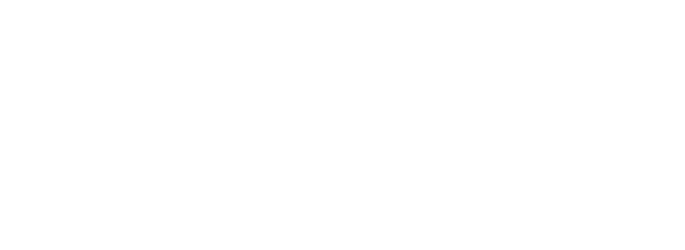
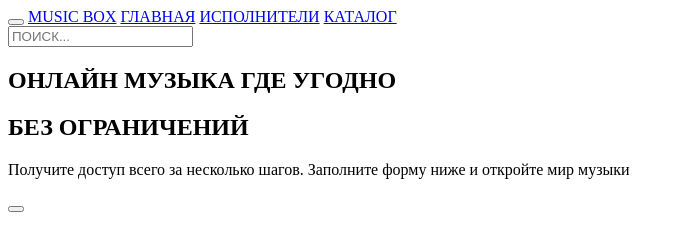
Before and after one commit to GhostJoker111/layout-designer-project-56, a plain HTML site: page src/index.html in a window 1280 px wide. Shown: the whole page, without its empty margins (0-685 px from the left). Drawn offline with Linux system fonts and the light colour scheme.

Commit message:
continue step2

```diff
--- a/src/index.html
+++ b/src/index.html
@@ -7,6 +7,30 @@
     <title>Music Box | GhostJoker111</title>
 </head>
 <body>
-
+ <header>
+<section id="page-description">
+ <div class="menu">
+    <button class="music box"></button>
+    <a href="#">MUSIC BOX</a>
+    <a href="#">ГЛАВНАЯ</a>
+    <a href="#">ИСПОЛНИТЕЛИ</a>
+    <a href="#">КАТАЛОГ</a>
+    <form>
+        <label>
+            <input type="text" class="search" placeholder="ПОИСК...">
+        </label>
+    </form>
+ </div>
+ <div class="main">
+    <h1>ОНЛАЙН МУЗЫКА ГДЕ УГОДНО</h1>
+    <h2>БЕЗ ОГРАНИЧЕНИЙ</h2>
+    <p>Получите доступ всего за несколько шагов. Заполните форму ниже и откройте мир музыки</p>
+    <div class="forms"></div>
+    <div class="button">
+        <button></button>
+    </div>
+ </div>
+</section>
+ </header>
 </body>
 </html>
--- /dev/null
+++ b/src/scss/app.scss
@@ -0,0 +1,2 @@
+@import "variables.scss";
+@import "general.scss";
```
Also changed, not shown: src/scss/general.scss (added), src/scss/variables.scss (added).
